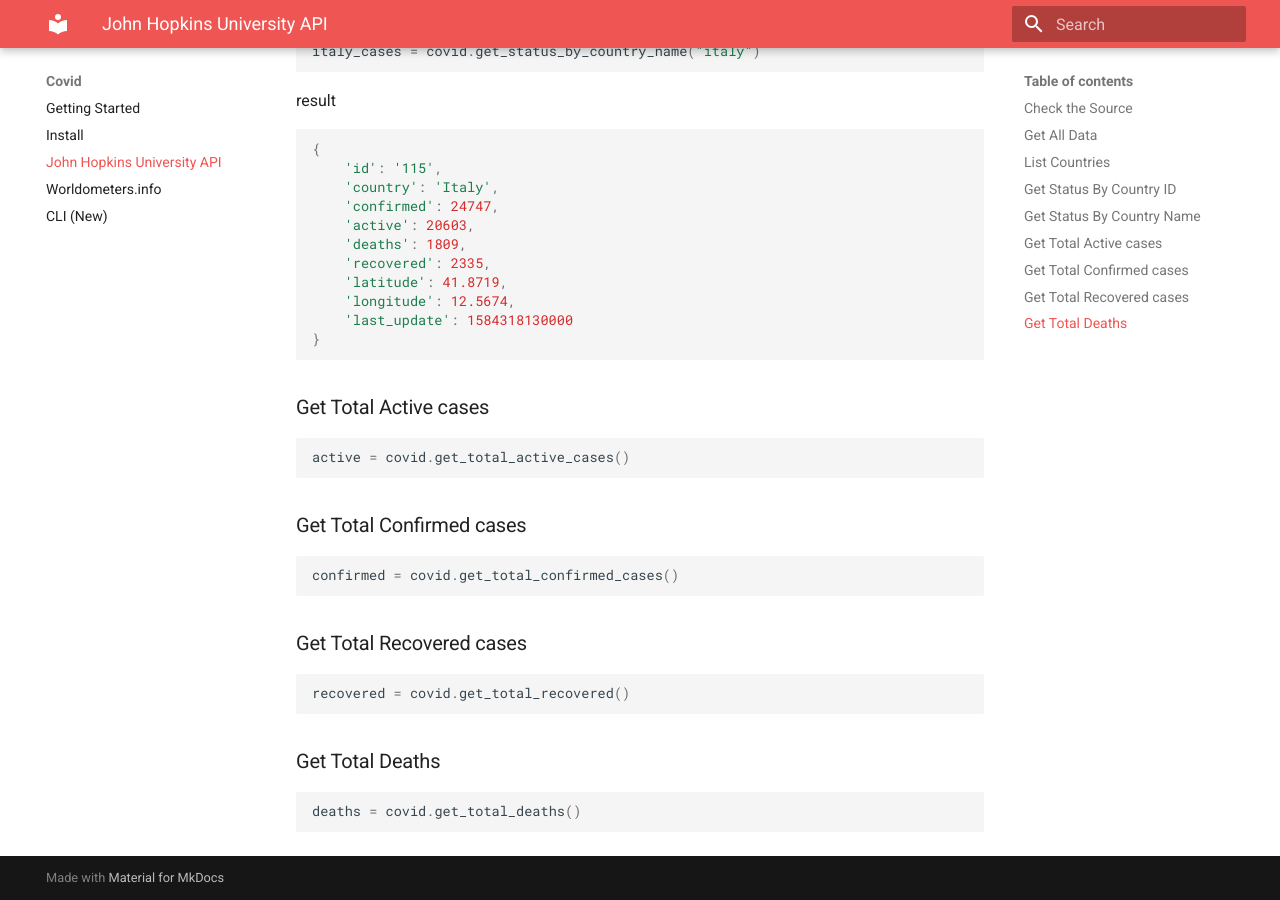
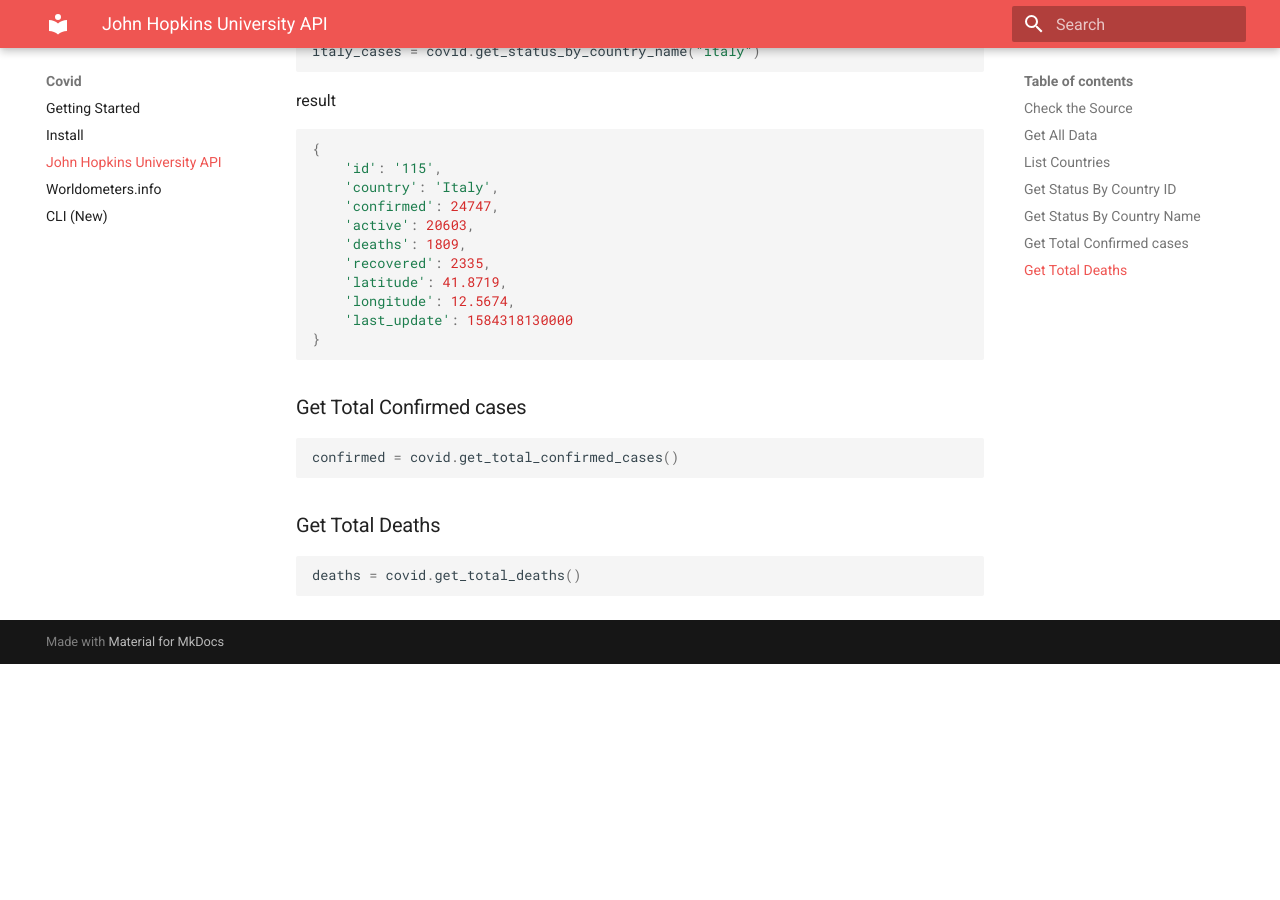
Before and after one commit to nf1s/covid, an MkDocs documentation site: the page built from docs/john_hopkins.md, in a window 1280 px wide and 900 px high, scrolled down 2547 px. Built offline with MkDocs 1.6.1 and Material for MkDocs 9.7.7, drawn with Linux system fonts in a browser that asks for light colours; after the commit the page ends 3211 px from its top, so only the background shows below that.

Commit message:
removes total_recovered and total_active from john hopkins

````diff
--- a/docs/john_hopkins.md
+++ b/docs/john_hopkins.md
@@ -128,22 +128,10 @@
 }
 ```
 
-### Get Total Active cases
-
-```python
-active = covid.get_total_active_cases()
-```
-
 ### Get Total Confirmed cases
 
 ```python
 confirmed = covid.get_total_confirmed_cases()
-```
-
-### Get Total Recovered cases
-
-```python
-recovered = covid.get_total_recovered()
 ```
 
 ### Get Total Deaths
````
Also changed, not shown: README.md (+0 -12 lines), 2 other files.
